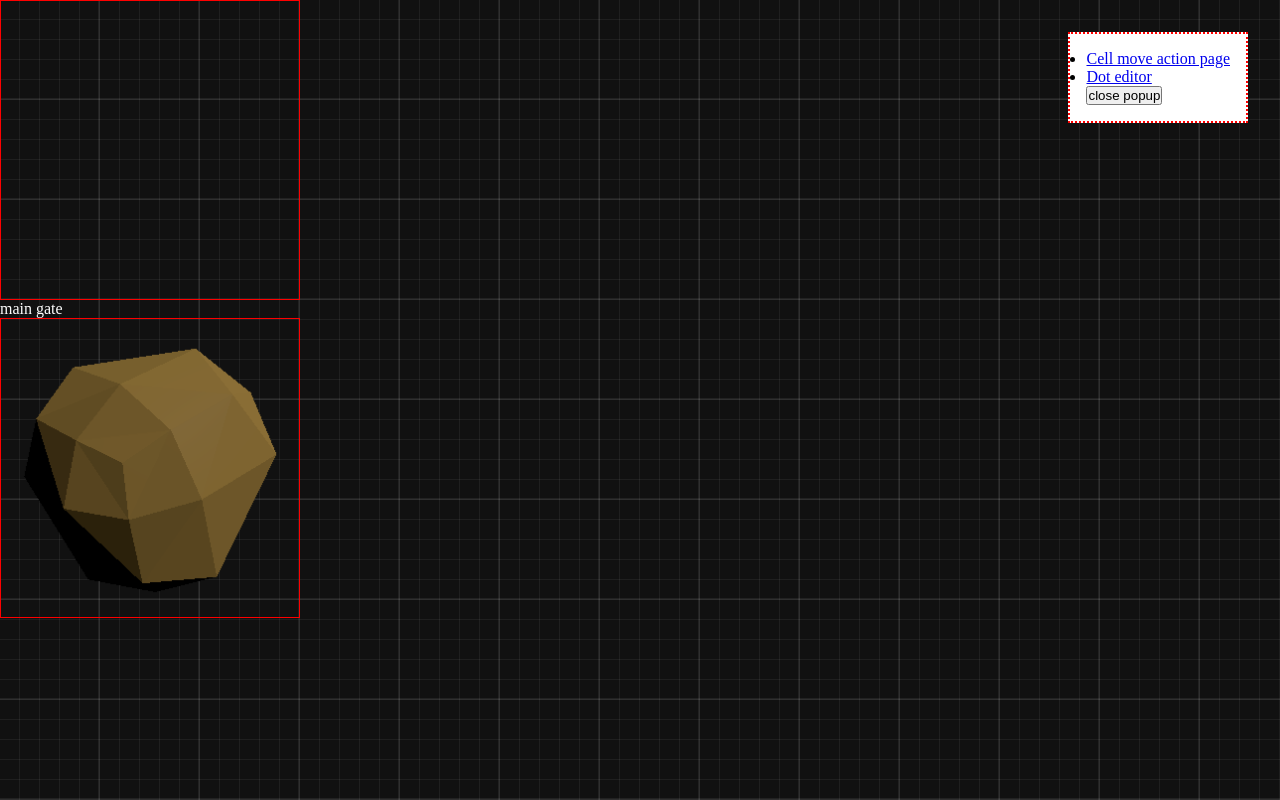
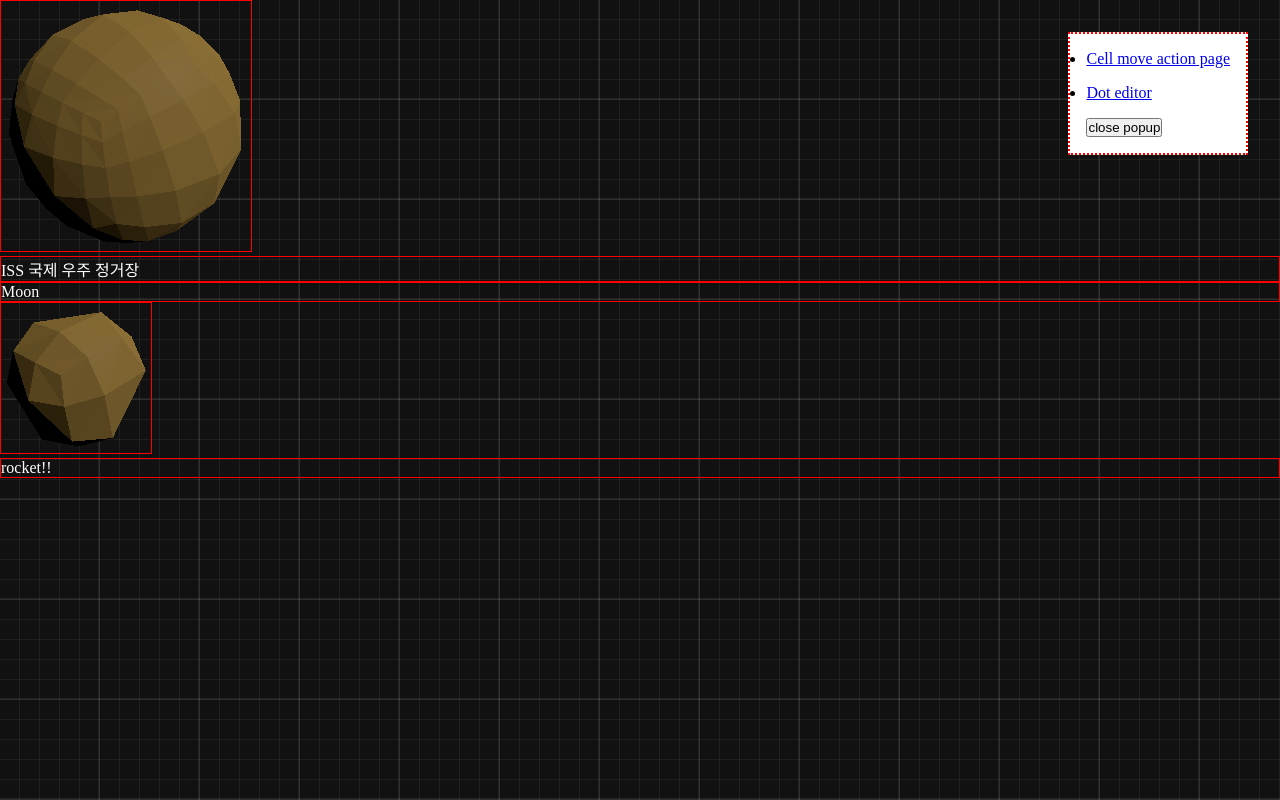
Before and after one commit to bogyuni/mars-adventure, a website built with Vite: page index.html in a window 1280 px wide. Built offline with nearby package versions, Linux system fonts and the light colour scheme.

Commit message:
canvas obj 복수 추가

```diff
--- a/asset/css/common.css
+++ b/asset/css/common.css
@@ -13,6 +13,9 @@ body {
   border: 2px dotted red;
   background-color: #fff;
 }
+.page-popup li {
+  margin-bottom: 1em;
+}
 .page-popup.open {
   display: block;
 }
--- a/asset/css/style.css
+++ b/asset/css/style.css
@@ -29,10 +29,8 @@
 	color: #fff;
 }
 
-.main-obj {border: 1px solid red;}
 
-canvas {
-	display: block;
-	width: 300px;
-	height: 300px;
+.main-obj {
+	border: 1px solid red;
+
 }
--- /dev/null
+++ b/asset/js/main.js
@@ -0,0 +1,72 @@
+import * as THREE from "three";
+
+const earth = document.querySelector('#earth');
+const mars = document.querySelector('#mars');
+
+
+/**
+ * Main 페이지 Canvas object 생성 함수
+ * @param {object} objDom canvas 선택자
+ * @param {number} canvasWidth canvas width size
+ * @param {number} canvasHeight canvas height size
+ * @param {string} objColor object color
+ * @param {string} objType geometry type
+ */
+function createMainCanvas(objDom, canvasWidth, canvasHeight, objColor, objType) {
+  const renderer = new THREE.WebGLRenderer({ canvas: objDom, alpha: true, premultipliedAlpha: false, });
+  const cameraWidth = canvasWidth / 2; // canvas width
+  const cameraHeight = canvasHeight / 2; // canvas height
+  const fov = 70;  // field of view(시야각) 수직면 X도로 설정
+  const aspect = cameraWidth / cameraHeight; // 비율
+  const near = 0.1; // near 와 far 는 카메라 앞에 렌더링되는 공간 범위를 지정하는 요소다.
+  const far = 5;
+  const camera = new THREE.PerspectiveCamera(fov, aspect, near, far);
+  camera.position.z = 2; // 카메라는 -Z 축 + Y 축, 즉 아래를 본다.
+
+  let geometry = '';
+  const radius = 1.1;
+
+  if (objType === 'earth') {
+    const detail = 10;
+    geometry = new THREE.TetrahedronGeometry(radius, detail);
+  } else {
+    const detail = 4;
+    geometry = new THREE.TetrahedronGeometry(radius, detail);
+
+  }
+
+  // Meterial 을 만들어 색을 지정한다. 색 지정은 CSS 처럼 hex 코드를 사용한다.
+  const material = new THREE.MeshPhongMaterial({ color: objColor, flatShading: true });
+  // 앞서 만든 물체와 색을 이용해 Mesh 를 만든다.
+  const sphere = new THREE.Mesh( geometry, material );
+  const scene = new THREE.Scene(); // 이제 Scene 을 만든다.
+  scene.add( sphere ); //마지막으로 Scene 에 넣는다.
+
+  // 애니메이션을 구현하기 위해 requestAnimationFrame 루프로 렌더링 함수를 호출한다.
+  function render(time) {
+    time *= 0.0005;  // convert time to seconds
+    sphere.rotation.x = time;
+    sphere.rotation.y = time;
+    renderer.render(scene, camera);
+    requestAnimationFrame(render);
+  }
+  requestAnimationFrame(render);
+
+  // 광원을 추가하여 그림자를 만들자.
+  {
+    const color = 0xFFFFFF;
+    const intensity = 2;
+    const light = new THREE.DirectionalLight(color, intensity);
+    light.position.set(1, 1, 1);
+    scene.add(light);
+  }
+  // DirectionalLight 에 위치(position) 와 타깃(target) 속성이 있다.
+  // 기본 값은 (0, 0, 0) 으로 position 을 (-1, 2, 4)로 설정해 약간 동서쪽으로 보낸다.
+  // target 은 기본값 (0, 0, 0) 그대로 두어 공간 중앙에 비춘다.
+
+  // 이제 계단 현상을 없애보자.
+  renderer.setSize(cameraWidth, cameraHeight, false);
+  renderer.setPixelRatio(window.devicePixelRatio);
+}
+createMainCanvas(earth, 500, 500, 0xaa8844, 'earth');
+createMainCanvas(mars, 300, 300, 0xaa8844, 'mars');
--- a/asset/js/texture.js
+++ b/asset/js/texture.js
@@ -45,7 +45,7 @@ const scene = new THREE.Scene();
 // const heightSegments = 8;
 // const geometry = new THREE.SphereGeometry(radius, widthSegments, heightSegments);
 const radius = 1.1;
-const detail = 4;
+const detail = 6;
 const geometry = new THREE.TetrahedronGeometry(radius, detail);
 
 // Meterial 을 만들어 색을 지정한다.
@@ -71,6 +71,7 @@ function render(time) {
   sphere.rotation.x = time;
   sphere.rotation.y = time;
   renderer.render(scene, camera);
+  renderer2.render(scene, camera);
   requestAnimationFrame(render);
 }
 requestAnimationFrame(render);
--- a/index.html
+++ b/index.html
@@ -9,9 +9,25 @@
 <body>
 
 	<main class="main-gate">
-		<canvas id="earth" class="main-obj"></canvas>
-		main gate
+		<canvas id="earth" class="main-obj">
+			Earth
+		</canvas>
+
+		<div id="iss" class="main-obj">
+			ISS 국제 우주 정거장
+		</div>
+
+		<div id="moopn" class="main-obj">
+			Moon
+		</div>
+
 		<canvas id="mars" class="main-obj"></canvas>
+
+		<div id="rocket" class="main-obj">
+			rocket!!
+		</div>
+
+
 	</main>
 
 	<div class="page-popup open">
@@ -30,6 +46,6 @@
 			}
 		}
 	</script>
-	<script type ="module" src="asset/js/texture.js"></script>
+	<script type ="module" src="asset/js/main.js"></script>
 </body>
 </html>
```
